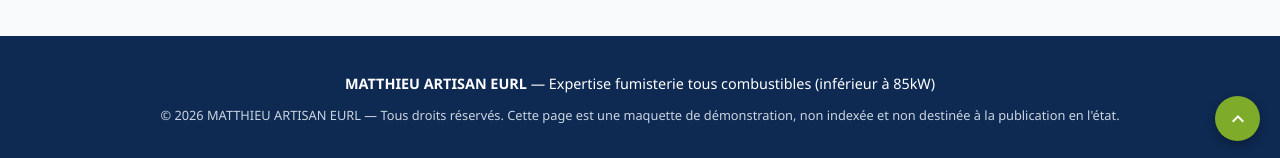
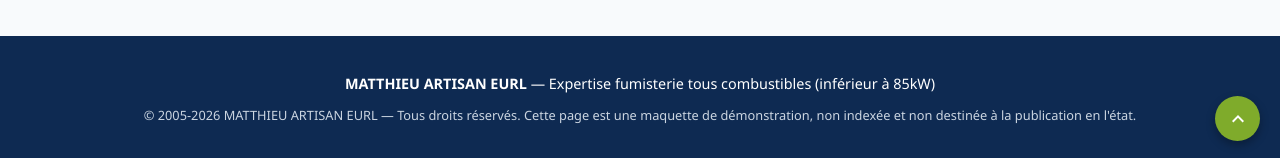
Before and after one commit to MATTHIEUARTISAN/MATTHIEUARTISAN, a Jekyll site: the page built from expertise-demo-competences.html, in a window 1280 px wide and 900 px high, scrolled down 1380 px. Shown: the part 739-897 px from the top of the window. Built offline with Jekyll 4.4.1, drawn with Linux system fonts in a browser that asks for light colours; some web fonts are replaced.

Commit message:
Add files via upload

```diff
--- a/_includes/expertise-demo-footer.html
+++ b/_includes/expertise-demo-footer.html
@@ -8,7 +8,7 @@
     <footer>
         <div class="footer-content">
             <p><strong>MATTHIEU ARTISAN EURL</strong> — Expertise fumisterie tous combustibles (inférieur à 85kW)</p>
-            <p class="legal">&copy; <span id="copyright-year">2026</span> MATTHIEU ARTISAN EURL — Tous droits réservés. Cette page est une maquette de démonstration, non indexée et non destinée à la publication en l'état.</p>
+            <p class="legal">&copy; 2005-<span id="copyright-year">2026</span> MATTHIEU ARTISAN EURL — Tous droits réservés. Cette page est une maquette de démonstration, non indexée et non destinée à la publication en l'état.</p>
         </div>
     </footer>
 
--- a/_includes/footer.html
+++ b/_includes/footer.html
@@ -8,7 +8,7 @@
     <!-- Footer -->
     <footer>
         <div class="footer-content">
-            <p>&copy; <span id="copyright-year">2026</span> matthieu-artisan.fr — Tous droits réservés.</p>
+            <p>&copy; 2005-<span id="copyright-year">2026</span> matthieu-artisan.fr — Tous droits réservés.</p>
             <p style="margin-top: 0.5rem;"><a href="qui-sommes-nous.html">Qui sommes nous</a> | <a href="galerie.html">Galerie</a> | <a href="partenaires.html">(Partenaires)</a> | <a href="mentions-legales.html">Mentions Légales</a></p>
 
             <!-- Liste étendue de communes/codes postaux, repliée par défaut : présente dans
```
